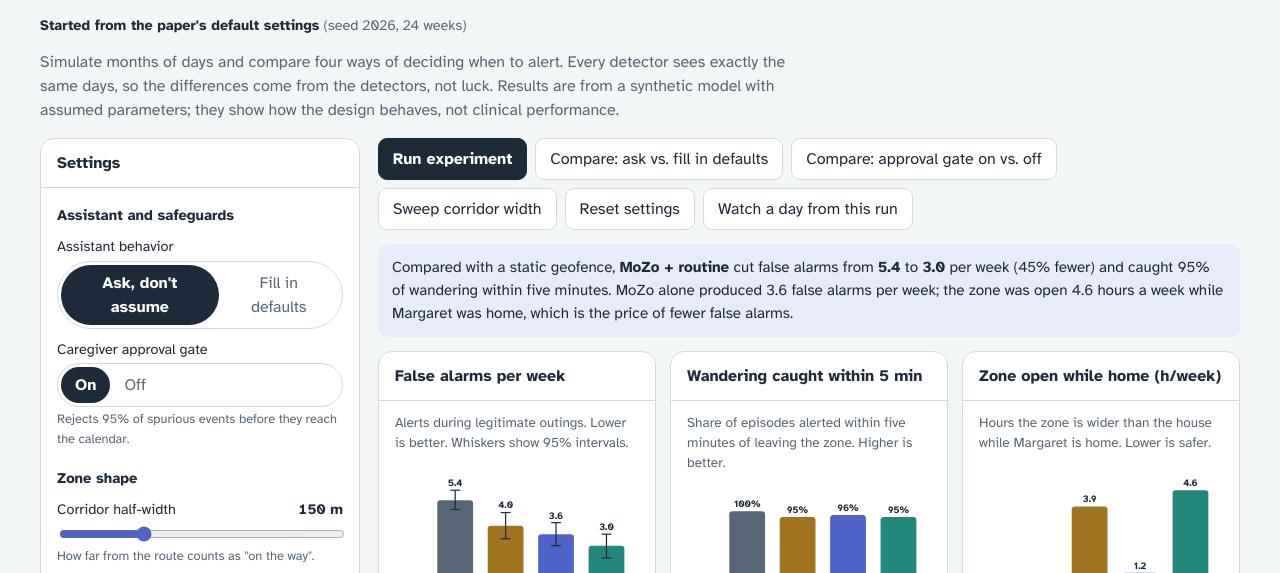
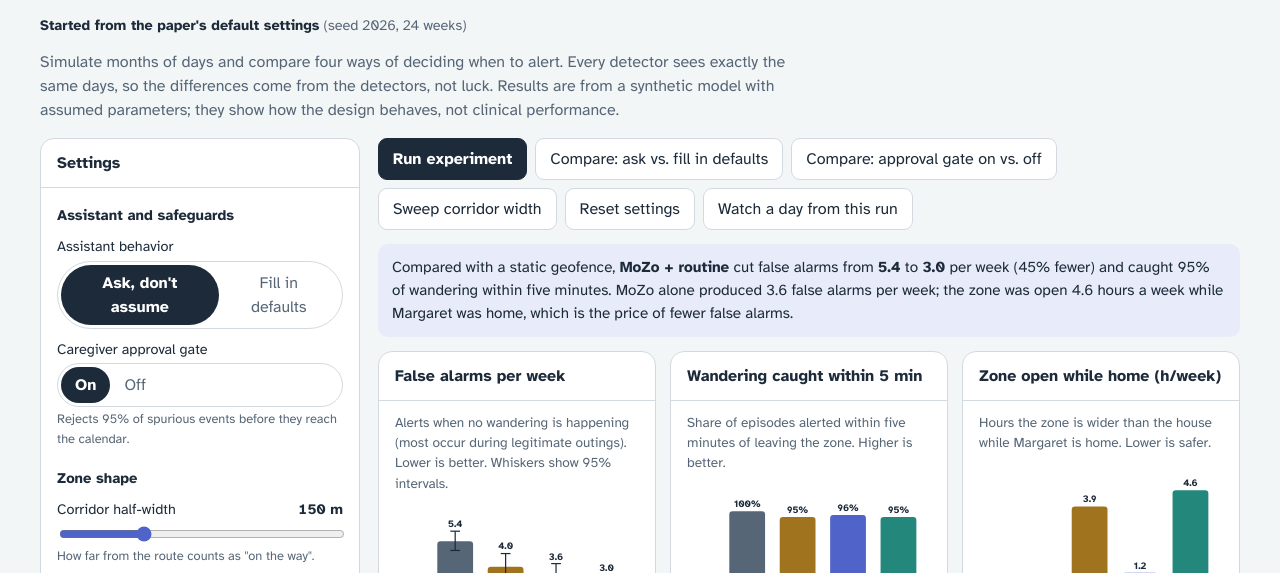
Before and after one commit to TSanf0rd/halo-simulator, a plain HTML site: page experiment.html in a window 1280 px wide. Shown: the part 205-778 px from the top of the page. Drawn offline with Linux system fonts and the light colour scheme.

Commit message:
pages: fix false-alarm caption, record hybrid teal in build rules (caption matches the metric; color rule matches the charts)
Co-Authored-By: Claude Opus 5.5 <noreply@anthropic.com>

```diff
--- a/experiment.html
+++ b/experiment.html
@@ -958,7 +958,7 @@ footer a{color:inherit}
   function renderRun(r) {
     var sm = r.summary, D = S.DETECTORS.map(function (d) { return d.key; });
     $('eCharts').innerHTML =
-      barChart('False alarms per week', 'Alerts during legitimate outings. Lower is better. Whiskers show 95% intervals.',
+      barChart('False alarms per week', 'Alerts when no wandering is happening (most occur during legitimate outings). Lower is better. Whiskers show 95% intervals.',
         D.map(function (k) { return { key: k, v: sm[k].faWeek, lo: sm[k].faLo, hi: sm[k].faHi }; }), { fmt: f1 }) +
       barChart('Wandering caught within 5 min', 'Share of episodes alerted within five minutes of leaving the zone. Higher is better.',
         D.map(function (k) { return { key: k, v: sm[k].fastRate, lo: NaN, hi: NaN }; }), { fmt: pc, max: 1.15 }) +
```
Also changed, not shown: 1 other file.
